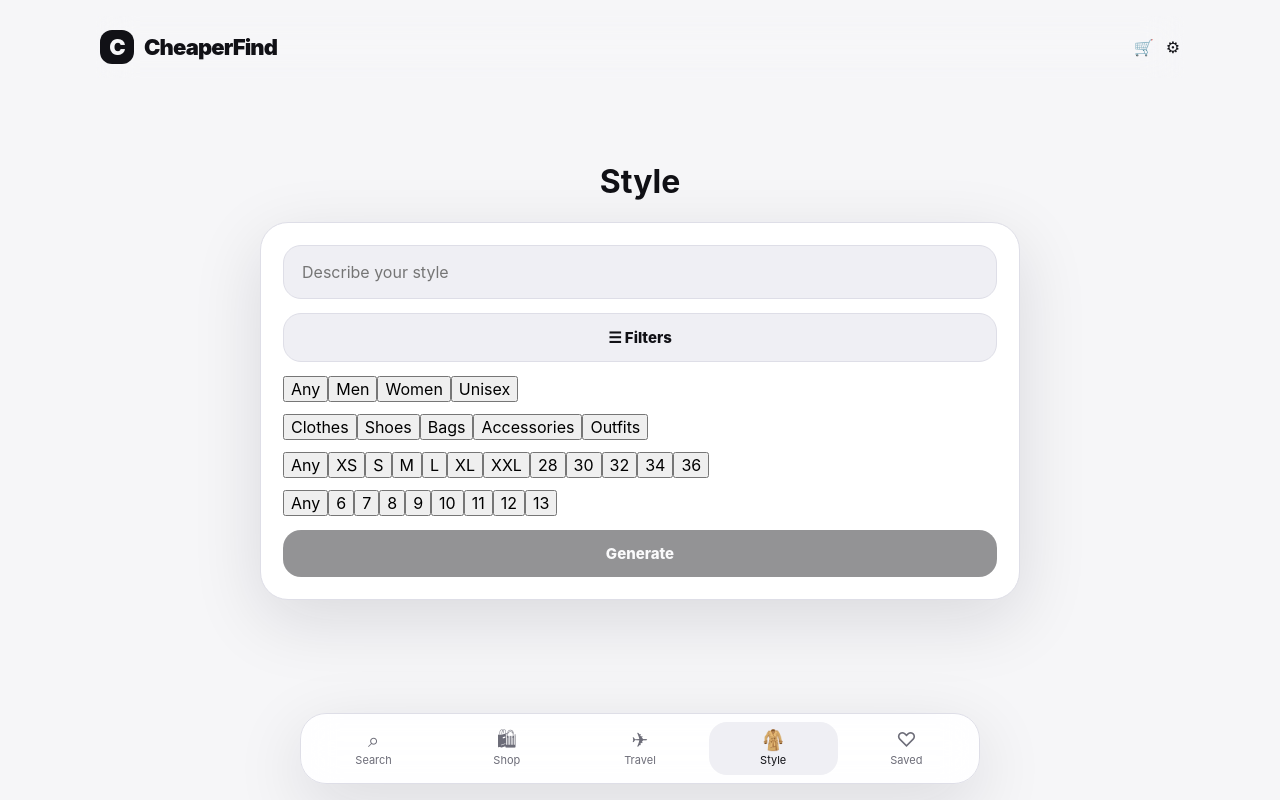
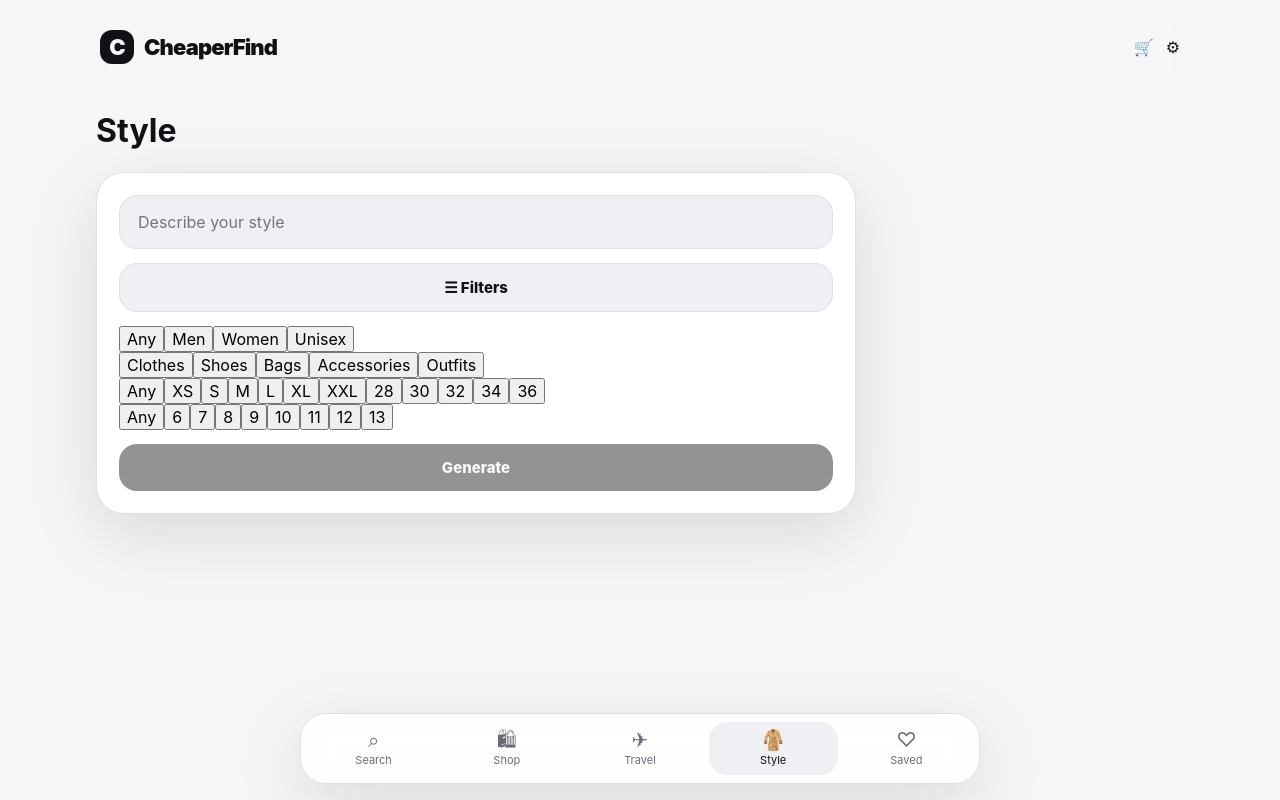
Before and after one commit to Jakelevin999/ccheapest-app-ver-3-, a Next.js app: page /style in a window 1280 px wide. Both pictures are taken after a click on the button "☰ Filters". Built offline with nearby package versions, Linux system fonts and the light colour scheme.

Commit message:
Fix style layout swipe filters and infinite loading

```diff
--- a/app/style/page.tsx
+++ b/app/style/page.tsx
@@ -3,9 +3,9 @@ import { useEffect, useState } from 'react';
 import { addToCart } from '../../lib/cart';
 
 const genders = ['Any', 'Men', 'Women', 'Unisex'];
+const categories = ['Clothes', 'Shoes', 'Bags', 'Accessories', 'Outfits'];
 const clothingSizes = ['Any', 'XS', 'S', 'M', 'L', 'XL', 'XXL', '28', '30', '32', '34', '36'];
 const shoeSizes = ['Any', '6', '7', '8', '9', '10', '11', '12', '13'];
-const categories = ['Clothes', 'Shoes', 'Bags', 'Accessories', 'Outfits'];
 
 export default function StylePage() {
   const [style, setStyle] = useState('');
@@ -17,84 +17,97 @@ export default function StylePage() {
   const [items, setItems] = useState<any[]>([]);
   const [index, setIndex] = useState(0);
   const [touchStart, setTouchStart] = useState<number | null>(null);
+  const [swipeCount, setSwipeCount] = useState(0);
+  const [warned, setWarned] = useState(false);
 
   function buildQuery() {
     const parts = [style.trim()];
     if (gender !== 'Any') parts.unshift(gender);
     if (category !== 'Clothes') parts.push(category);
-    if (size !== 'Any' && category !== 'Shoes') parts.push(`size ${size}`);
-    if (shoeSize !== 'Any' && category === 'Shoes') parts.push(`shoe size ${shoeSize}`);
-    parts.push('cheap affordable buy');
+    if (category === 'Shoes' && shoeSize !== 'Any') parts.push(`shoe size ${shoeSize}`);
+    if (category !== 'Shoes' && size !== 'Any') parts.push(`size ${size}`);
+    parts.push('product with price buy');
     return parts.filter(Boolean).join(' ');
   }
 
-  async function generate() {
+  async function loadMore(nextIndex = index) {
     const query = buildQuery();
     const res = await fetch('/api/search', {
       method: 'POST',
       headers: { 'Content-Type': 'application/json' },
-      body: JSON.stringify({ description: query })
+      body: JSON.stringify({ description: query, page: Math.floor(nextIndex / 20) + 1 })
     });
     const data = await res.json();
-    setItems(data.results || []);
-    setIndex(0);
-    localStorage.setItem('cheaperfind:lastResults', JSON.stringify(data));
+    const next = data.results || [];
+    setItems(current => [...current, ...next]);
   }
 
-  function addCurrentToCart() {
+  async function generate() {
+    setWarned(false);
+    setSwipeCount(0);
+    setItems([]);
+    setIndex(0);
+    await loadMore(0);
+  }
+
+  function advance(add: boolean) {
     const item = items[index];
     if (!item) return;
-    addToCart(item);
-    setIndex(i => i + 1);
+    if (add) addToCart(item);
+    const nextCount = swipeCount + 1;
+    setSwipeCount(nextCount);
+    if (nextCount === 20 && !warned) {
+      alert('Slow down — you swiped 20 products.');
+      setWarned(true);
+    }
+    const nextIndex = index + 1;
+    setIndex(nextIndex);
+    if (items.length - nextIndex < 5) loadMore(nextIndex);
   }
-
-  function skipCurrent() { setIndex(i => i + 1); }
 
   useEffect(() => {
     function onKeyDown(e: KeyboardEvent) {
       if (!items[index]) return;
-      if (e.key === 'ArrowLeft') skipCurrent();
-      if (e.key === 'ArrowRight') addCurrentToCart();
+      if (e.key === 'ArrowLeft') advance(false);
+      if (e.key === 'ArrowRight') advance(true);
     }
     window.addEventListener('keydown', onKeyDown);
     return () => window.removeEventListener('keydown', onKeyDown);
-  }, [items, index]);
+  }, [items, index, swipeCount, warned, gender, category, size, shoeSize, style]);
 
   function onTouchEnd(e: React.TouchEvent) {
     if (touchStart === null) return;
     const diff = e.changedTouches[0].clientX - touchStart;
-    if (Math.abs(diff) > 70) diff > 0 ? addCurrentToCart() : skipCurrent();
+    if (Math.abs(diff) > 70) diff > 0 ? advance(true) : advance(false);
     setTouchStart(null);
   }
 
   const item = items[index];
 
   return (
-    <div className="stylePage" style={{minHeight:'70vh', display:'flex', flexDirection:'column', alignItems:'center', justifyContent:'center'}}>
+    <div className="styleCenter">
       <h1>Style</h1>
-      <div className="card searchBox" style={{width:'min(760px, 100%)'}}>
+      <div className="card searchBox styleSearch">
         <input className="input" placeholder="Describe your style" value={style} onChange={e => setStyle(e.target.value)} />
         <button type="button" className="button secondary" onClick={() => setFiltersOpen(v => !v)}>☰ Filters</button>
-
-        {filtersOpen && <div style={{display:'grid', gap:12}}>
-          <div className="filterRow">{genders.map(f => <button type="button" key={f} className={gender === f ? 'filter active' : 'filter'} onClick={() => setGender(f)}>{f}</button>)}</div>
-          <div className="filterRow">{categories.map(f => <button type="button" key={f} className={category === f ? 'filter active' : 'filter'} onClick={() => setCategory(f)}>{f}</button>)}</div>
-          <div className="filterRow">{clothingSizes.map(s => <button type="button" key={s} className={size === s ? 'filter active' : 'filter'} onClick={() => setSize(s)}>{s}</button>)}</div>
-          <div className="filterRow">{shoeSizes.map(s => <button type="button" key={s} className={shoeSize === s ? 'filter active' : 'filter'} onClick={() => setShoeSize(s)}>{s}</button>)}</div>
+        {filtersOpen && <div className="filterPanel">
+          <div className="filterRow">{genders.map(f => <button type="button" key={f} className={gender === f && f !== 'Any' ? 'filter active' : 'filter'} onClick={() => setGender(f)}>{f}</button>)}</div>
+          <div className="filterRow">{categories.map(f => <button type="button" key={f} className={category === f && f !== 'Clothes' ? 'filter active' : 'filter'} onClick={() => setCategory(f)}>{f}</button>)}</div>
+          <div className="filterRow">{clothingSizes.map(s => <button type="button" key={s} className={size === s && s !== 'Any' ? 'filter active' : 'filter'} onClick={() => setSize(s)}>{s}</button>)}</div>
+          <div className="filterRow">{shoeSizes.map(s => <button type="button" key={s} className={shoeSize === s && s !== 'Any' ? 'filter active' : 'filter'} onClick={() => setShoeSize(s)}>{s}</button>)}</div>
         </div>}
-
         <button className="button" onClick={generate} disabled={!style.trim()}>Generate</button>
       </div>
 
-      {item ? <div className="swipeWrap" style={{width:'min(520px, 100%)'}}>
-        <div className="card swipeCard" onTouchStart={e => setTouchStart(e.touches[0].clientX)} onTouchEnd={onTouchEnd}>
+      {item ? <div className="swipeWrap">
+        <div className="card swipeCard" onTouchStart={e => setTouchStart(e.touches[0].clientX)} onTouchMove={e => e.preventDefault()} onTouchEnd={onTouchEnd}>
           {item.image ? <img src={item.image} alt={item.title} /> : <div className="imagePlaceholder" />}
           <h3>{item.title}</h3>
-          <p className="price">{item.price}</p>
+          <p className="price">{item.price || 'Check price'}</p>
           <p className="muted">{item.source}</p>
-          <div className="row"><button className="button secondary" onClick={skipCurrent}>Skip</button><button className="button" onClick={addCurrentToCart}>Add to Cart</button></div>
+          <div className="row"><button className="button secondary" onClick={() => advance(false)}>Skip</button><button className="button" onClick={() => advance(true)}>Add to Cart</button></div>
         </div>
-      </div> : items.length > 0 ? <div className="card empty"><h2>Done</h2></div> : null}
+      </div> : items.length > 0 ? <div className="card empty"><h2>Loading more...</h2></div> : null}
     </div>
   );
 }
```
